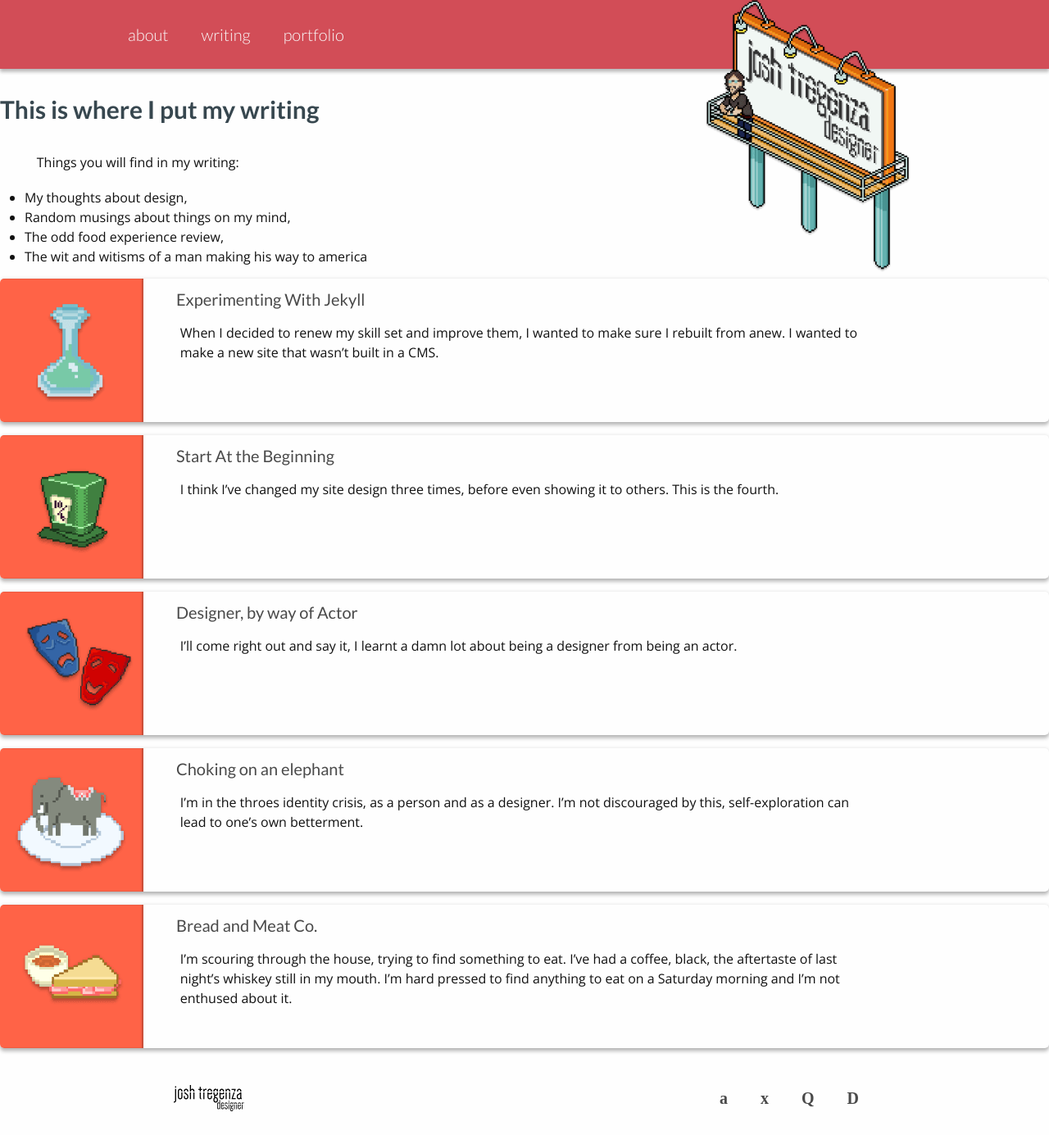
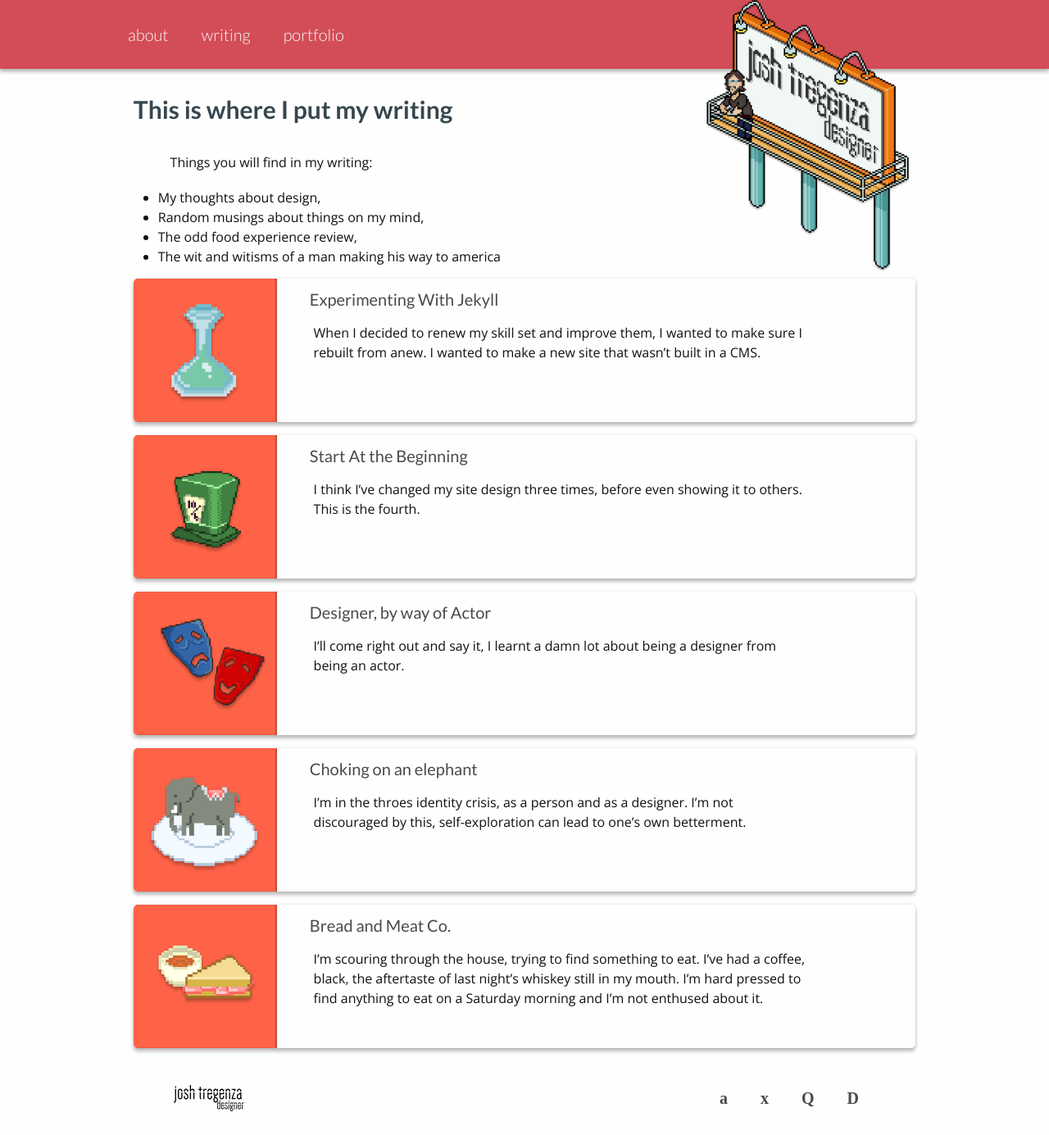
Before and after one commit to jtregenza/jtregenza.github.io, a Jekyll site: the page built from blog.html, in a window 1280 px wide. Shown: the whole page at 82% size. Built offline with Jekyll 4.4.1, drawn with Linux system fonts in a browser that asks for light colours; some web fonts are replaced.

Commit message:
tweaking portfolio

```diff
--- a/_sass/_home-page.scss
+++ b/_sass/_home-page.scss
@@ -6,7 +6,7 @@
         }
 }
 
-.home-bio, .home-blog, .blog, .portfolio, .wrapper, .home-content  {
+.home-bio, .home-blog, .blog, .portfolio, .wrapper, .home-content, .blog-page   {
     @include media-query($on-desk) {
         max-width:61.250em;
         margin: 0 auto;
--- a/blog.html
+++ b/blog.html
@@ -3,6 +3,8 @@ layout: new_default
 title: blog
 permalink: /blog/
 ---
+
+<div class="blog-page">
 	<h1>This is where I put my writing</h1>
 	<p> Things you will find in my writing:</p>
 	<ul>
@@ -12,3 +14,5 @@ permalink: /blog/
 		<li>The wit and witisms of a man making his way to america</li>
 		</ul>
 	{% include blog.html %}
+
+</div>
```
Lines whose indentation alone changed are shown as unchanged.
